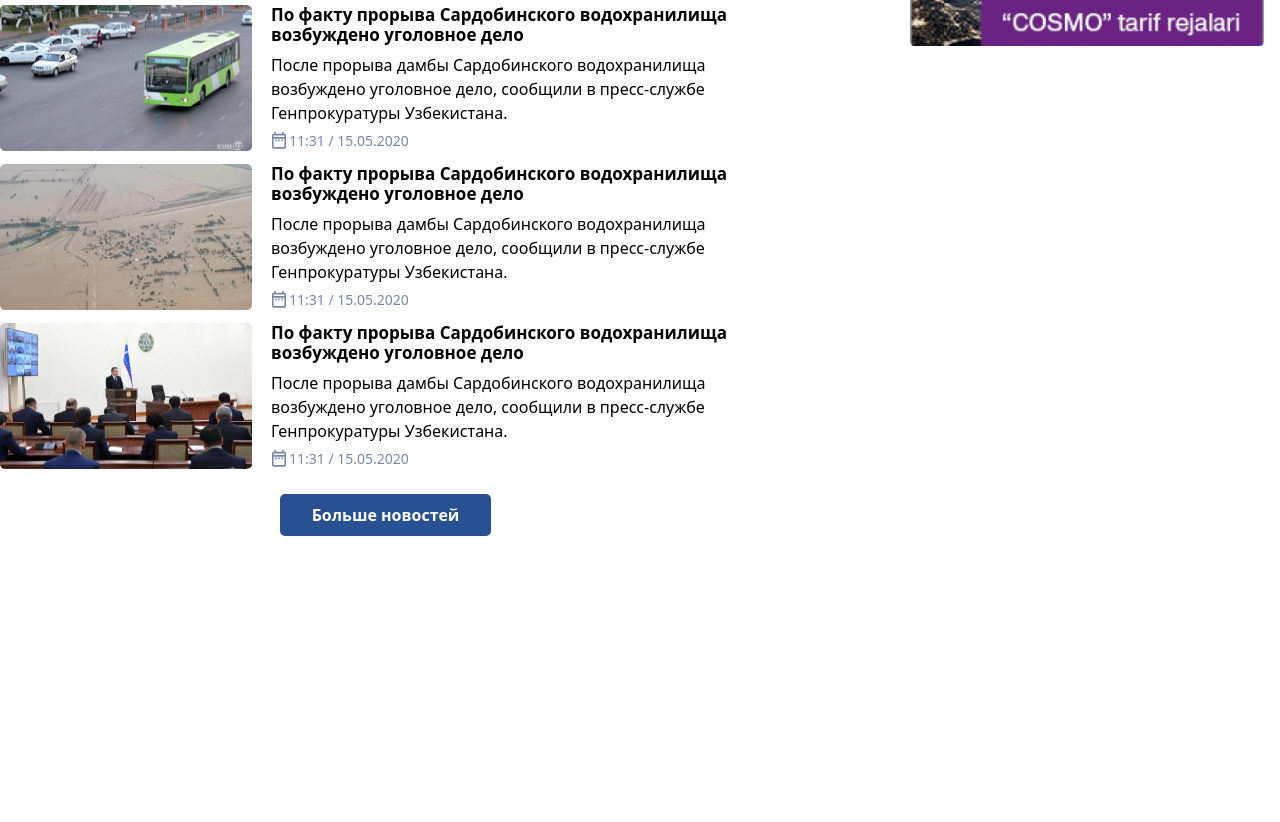
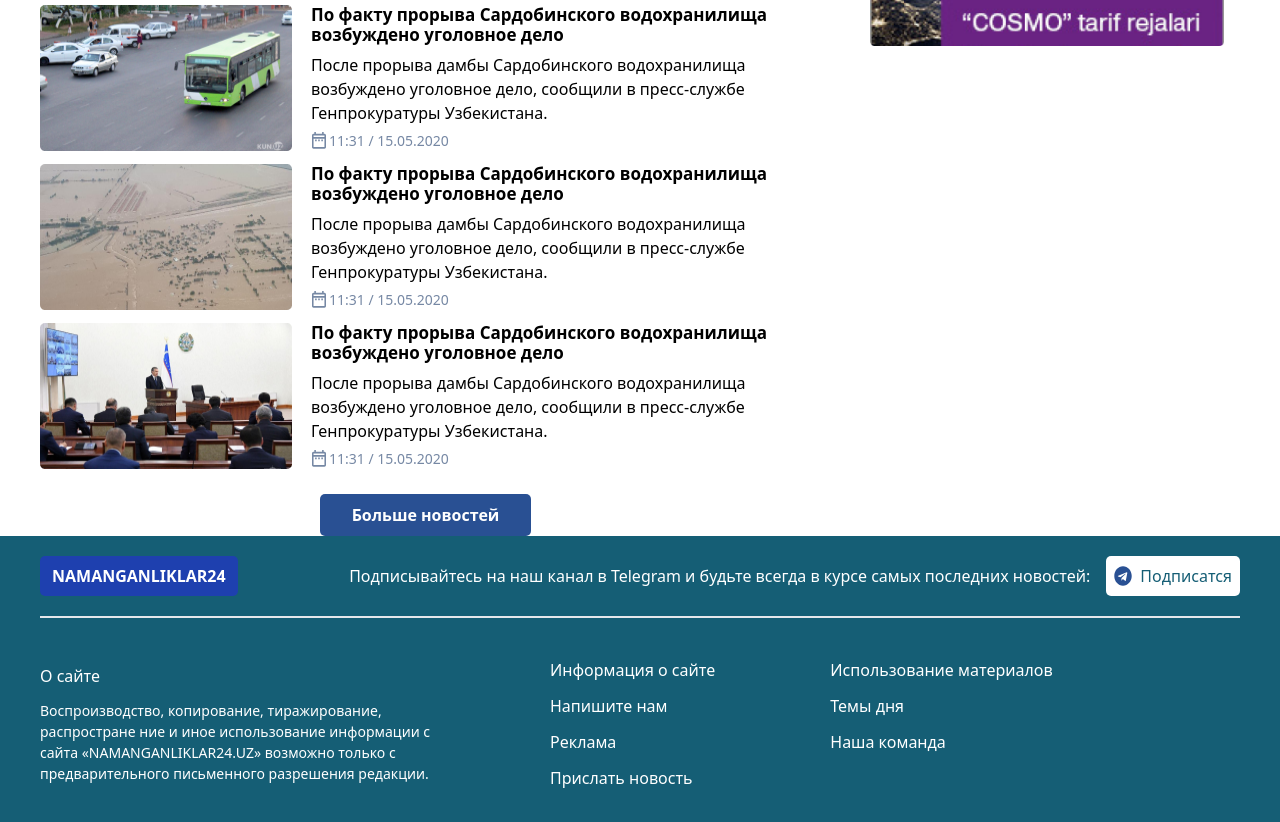
Before and after one commit to Otabek-07/NAMANGANLIKLAR24, a website: page pages/list/index.html in a window 1280 px wide. Shown: the part 1403-2225 px from the top of the page. Before the commit the page ends 1939 px from the top, so only its background shows below. Drawn offline with nearby package versions, Linux system fonts and the light colour scheme; files whose address does not match are found by name.

Commit message:
new change

```diff
--- a/pages/list/index.html
+++ b/pages/list/index.html
@@ -15,7 +15,7 @@
 
   <!-- ========== header start======== -->
   <header class="bg-slate-100 h-20 py-5">
-    <div class="container">
+    <div class="container mx-auto max-w-[1200px]">
       <nav class="flex justify-between items-center">
         <div class="flex items-center gap-20">
           <a href="#">
@@ -74,7 +74,7 @@
   <main>
 
     <section class="bg-slate-100  text-center">
-      <div class="container mx-auto">
+      <div class="container mx-auto max-w-[1200px]">
         <div class=" w-[1200px] h-[68px] bg-[#fff] flex justify-around items-center">
           <h1 class="fw-[500] leading-[22px] text-[19px] text-[#515151]"><b>Узбекистана</b></h1>
           <h1 class="fw-[500] leading-[22px] text-[19px] text-[#515151]"><b>Мир</b></h1>
@@ -91,13 +91,13 @@
     </section>
 
     <section class="bg-slate-100 ">
-      <div class="container mx-auto">
+      <div class="container mx-auto max-w-[1200px]">
         <img class="w-[1220px] h-[99px] pt-[18px]" src="./images/Rectangle 3.jpg" alt="banner">
       </div>
     </section>
 
     <section class="mt-[22px]">
-      <div class="container mx-auto">
+      <div class="container mx-auto max-w-[1200px]">
         <div class=" h-[133px] bg-[#F6F6F9]  ">
           <div class="flex  gap-3 justify-around  items-center py-2  ">
             <div class="wrap flex gap-3 items-center justify-around my-3">
@@ -134,7 +134,7 @@
     </section>
 
     <section>
-      <div class="container mx-auto">
+      <div class="container mx-auto max-w-[1200px]">
         <h1 class="fw-[500] text-[20px] leading-[23px] pt-[16px]"><b>Политика</b></h1>
         <div class="flex justify-between ">
 
@@ -330,7 +330,42 @@
   </main>
   <!-- ================maine= end============= -->
 
+  <footer class="bg-cyan-800">
+    <div class="container mx-auto max-w-[1200px]">
+            <div class="pb-5">
+             <div class="flex items-center justify-between pt-5">
+               <a href="#"><h1 class="text-[16px] bg-blue-800 inline-block py-2 px-3 rounded-[5px] font-bold text-white">NAMANGANLIKLAR24</h1></a>
+                <div class="flex items-center gap-4">
+                 <p class="text-white text[14px] font-medium">Подписывайтесь на наш канал в Telegram и будьте всегда в курсе самых последних новостей:</p>
+                 <button class="flex items-center bg-white gap-2 p-2 rounded-[5px] text-[16px] font-medium text-cyan-800"><img src="./../../pablic/icons/iconftertelegram.svg" alt="Telegram">Подписатся</button>
+                </div>
+              </div>
 
+              <div class="border-b-2 bg-slate-100 mt-5"></div>
+              <div class="flex items-center mt-10 text-white gap-[110px]">
+                  <div class="w-[400px] -mt-3">
+                      <span>О сайте </span>
+                      <p class="text-[14px] font-normal mt-3">Воспроизводство, копирование, тиражирование, распростране ние и иное использование информации с сайта «NAMANGANLIKLAR24.UZ» возможно только с предварительного письменного разрешения редакции.</p>
+                  </div>
+                  <div class="flex gap-[115px]">
+                   <ul>
+                     <li class="mb-3"><a href="#">Информация о сайте</a></li>
+                     <li class="mb-3"><a href="#">Напишите нам</a></li>
+                     <li class="mb-3"><a href="#">Реклама</a></li>
+                     <li class="mb-3"><a href="#">Прислать новость</a></li>
+                 </ul>
+                 <ul>
+                  <li class="mb-3"><a href="#">Использование материалов</a></li>
+                  <li class="mb-3"><a href="#">Темы дня</a></li>
+                  <li class="mb-3"><a href="#">Наша команда</a></li>
+              </ul>
+                  </div>
+              </div>
+            </div>
+
+
+    </div>
+</footer>
   <script>
     let subMenu = document.getElementById("subMenu");
     function toggelMenu() {
```
